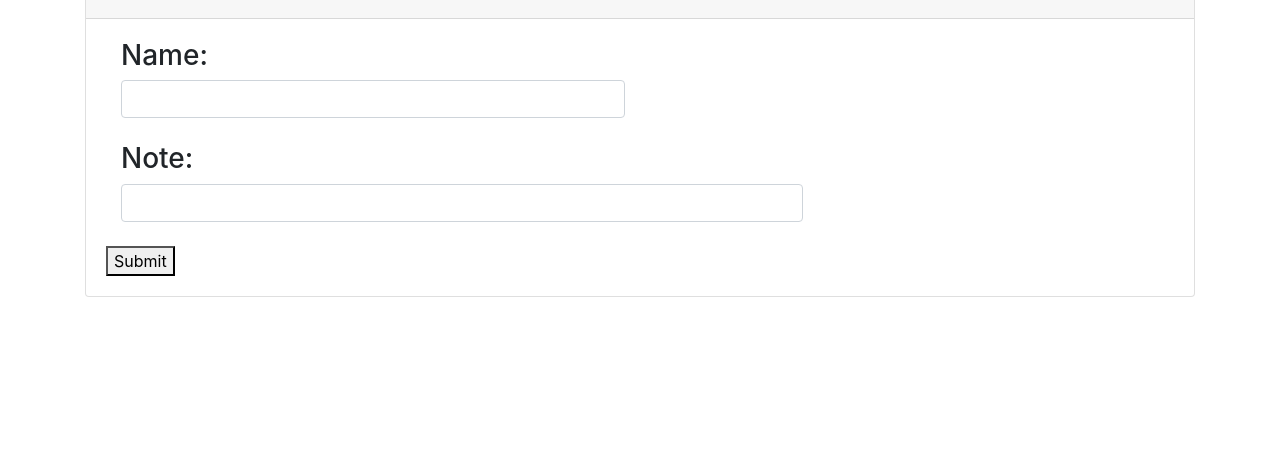
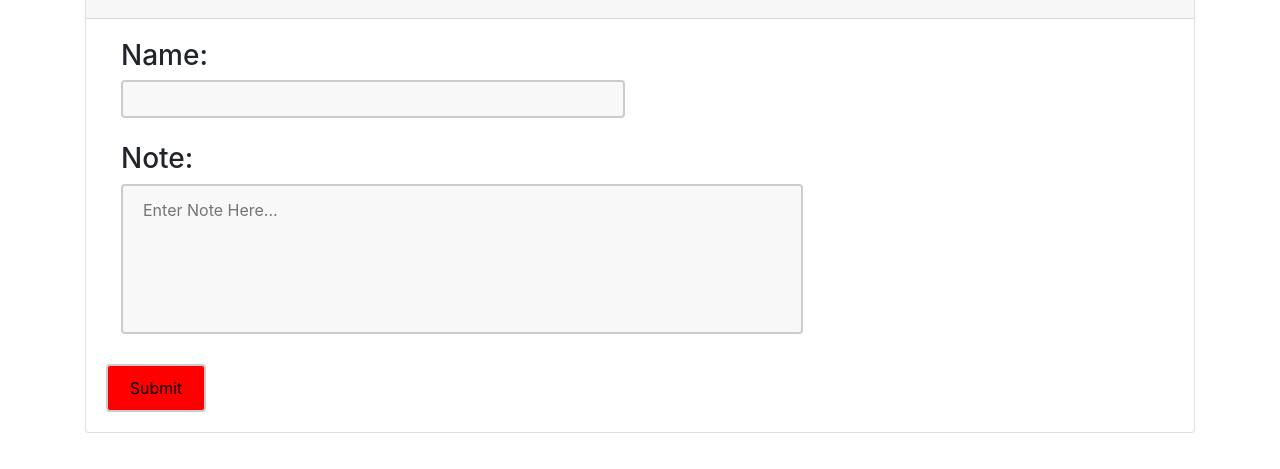
Before and after one commit to groberts31/NoteTaker, a website: page index.html in a window 1280 px wide. Shown: the part 265-734 px from the top of the page. Drawn offline with nearby package versions, Linux system fonts and the light colour scheme.

Commit message:
changed input to textarea

```diff
--- a/index.html
+++ b/index.html
@@ -9,7 +9,8 @@
 
     <link rel="stylesheet" href="https://stackpath.bootstrapcdn.com/bootstrap/4.4.1/css/bootstrap.min.css"
         integrity="sha384-Vkoo8x4CGsO3+Hhxv8T/Q5PaXtkKtu6ug5TOeNV6gBiFeWPGFN9MuhOf23Q9Ifjh" crossorigin="anonymous">
-</head>
+        <link rel="stylesheet" type="text/css" href="style.css">
+    </head>
 
 <body>
     <div class="container">
@@ -32,7 +33,9 @@
                         </div>
                         <div class="col-sm-8">
                             <h3>Note:</h3>
-                            <input type="text" id="noteLeft" class="form-control">
+                            <form>
+                                <textarea id="noteLeft" placeholder="Enter Note Here..."></textarea>
+                            </form>
                             <br>
                         </div>
                         <div class="text-left">
--- a/style.css
+++ b/style.css
@@ -0,0 +1,27 @@
+#search-btn {
+    background-color: red;
+    padding: 10px;
+    width: 100px;
+    box-sizing: border-box;
+    border: 2px solid #ccc;
+    border-radius: 4px;
+}
+#nameNote {
+    box-sizing: border-box;
+    border: 2px solid #ccc;
+    border-radius: 4px;
+    background-color: #f8f8f8;
+    font-size: 16px;
+    resize: none;
+}
+#noteLeft {
+    width: 100%;
+    height: 150px;
+    padding: 12px 20px;
+    box-sizing: border-box;
+    border: 2px solid #ccc;
+    border-radius: 4px;
+    background-color: #f8f8f8;
+    font-size: 16px;
+    resize: none;
+}
```
